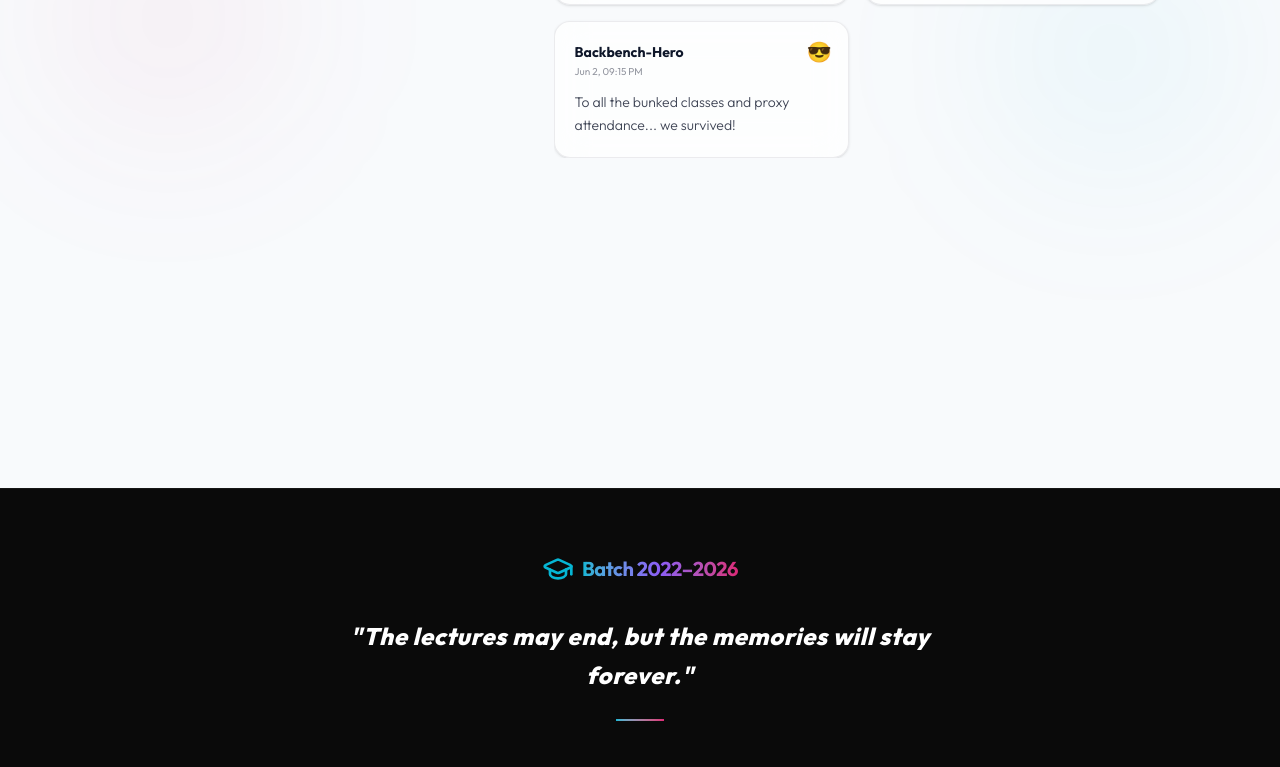
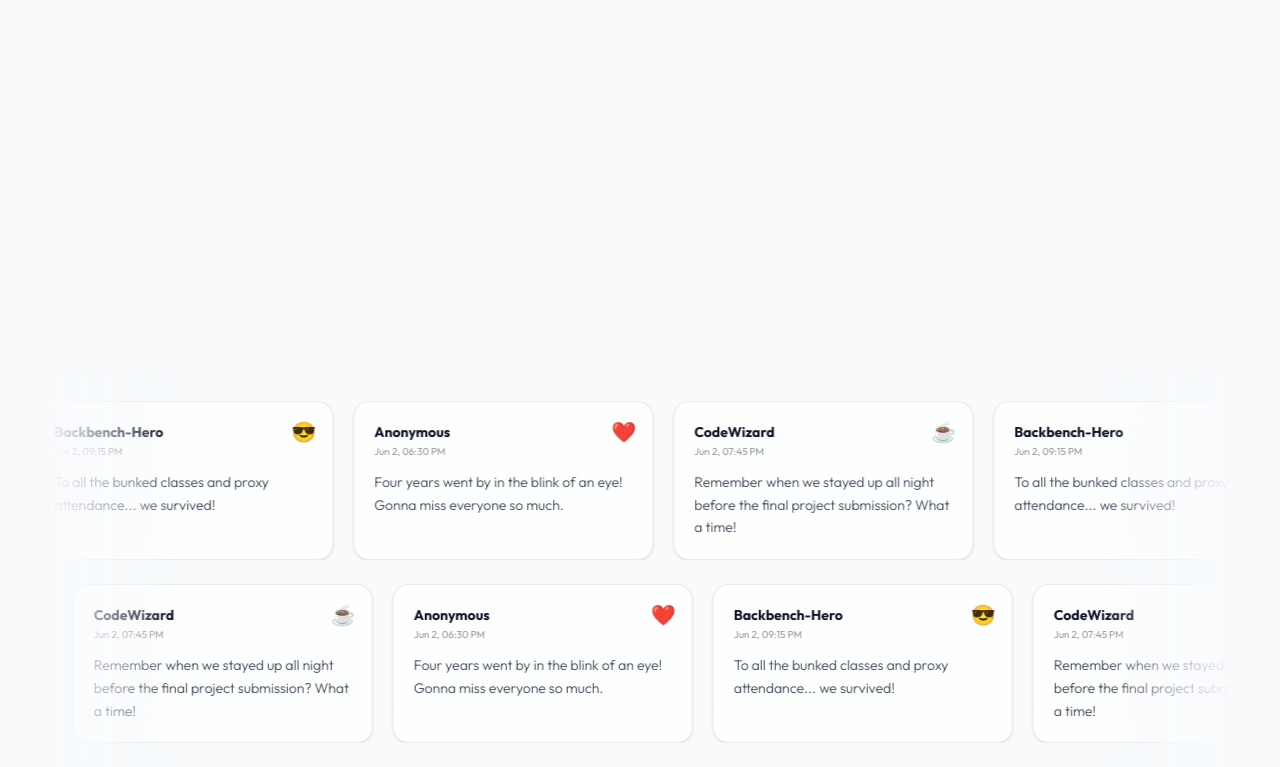
Before and after one commit to Saurabh-Shinde-Patil/farewell2026-2, a React (Vite) app in the folder frontend/: page / in a window 1280 px wide. Shown: the part 2453-3220 px from the top of the page. Built offline with nearby package versions, Linux system fonts and the light colour scheme.

Commit message:
convert guestbook messages into infinite horizontal marquee continuous slider

```diff
--- a/frontend/src/components/MessagesSection.jsx
+++ b/frontend/src/components/MessagesSection.jsx
@@ -7,8 +7,23 @@ import canvasConfetti from "canvas-confetti";
 const moodEmojis = ["❤️", "🎓", "🎉", "✨", "☕", "😎", "🚀", "🙌", "🥂"];
 
 /**
+ * Helper to duplicate items to guarantee the marquee strip is wide enough
+ * to loop seamlessly on all screen widths.
+ */
+const fillMarqueeList = (list) => {
+  if (!list || list.length === 0) return [];
+  let result = [...list];
+  while (result.length < 12) {
+    result = [...result, ...list];
+  }
+  // Double it so translate(-50%) aligns exactly
+  return [...result, ...result];
+};
+
+/**
  * MessagesSection / Guestbook.
- * Hooks into the comment service and fires canvas-confetti.
+ * Renders a centered message submission form and an infinite,
+ * continuous horizontal marquee slider of classmate farewell cards.
  */
 export default function MessagesSection() {
   const [comments, setComments] = useState([]);
@@ -66,11 +81,11 @@ export default function MessagesSection() {
   };
 
   return (
-    <section id="messages" className="relative py-28 bg-background overflow-hidden">
-      <div className="absolute top-1/3 left-10 w-[20vw] h-[20vw] bg-neon-pink/5 rounded-full blur-[80px] pointer-events-none animate-float" />
-      <div className="absolute bottom-1/3 right-10 w-[20vw] h-[20vw] bg-neon-cyan/5 rounded-full blur-[80px] pointer-events-none animate-float-slow" />
+    <section id="messages" className="relative py-28 bg-background overflow-hidden border-t border-card-border/50">
+      <div className="absolute top-1/4 left-1/4 w-[40vw] h-[40vw] bg-neon-purple/5 rounded-full blur-[120px] pointer-events-none -z-10 animate-float" />
+      <div className="absolute bottom-1/4 right-1/4 w-[30vw] h-[30vw] bg-neon-cyan/5 rounded-full blur-[100px] pointer-events-none -z-10 animate-float-slow" />
 
-      <div className="max-w-6xl mx-auto px-6 md:px-12 relative z-10">
+      <div className="max-w-7xl mx-auto px-6 md:px-12 relative z-10">
 
         {/* Section Title */}
         <div className="text-center mb-16">
@@ -94,15 +109,14 @@ export default function MessagesSection() {
           </motion.h2>
         </div>
 
-        <div className="grid grid-cols-1 lg:grid-cols-5 gap-12 items-start">
-
         {/* Post Message Form Card */}
+        <div className="max-w-xl mx-auto mb-16">
           <motion.div
-            initial={{ opacity: 0, x: -30 }}
-            whileInView={{ opacity: 1, x: 0 }}
+            initial={{ opacity: 0, y: 30 }}
+            whileInView={{ opacity: 1, y: 0 }}
             viewport={{ once: true }}
             transition={{ duration: 0.6 }}
-            className="glass rounded-3xl p-6 md:p-8 border border-card-border shadow-xl lg:col-span-2 relative overflow-hidden"
+            className="glass rounded-3xl p-6 md:p-8 border border-card-border shadow-xl relative overflow-hidden"
           >
             <div className="absolute top-0 left-0 right-0 h-[2px] bg-gradient-to-r from-neon-purple via-neon-pink to-neon-cyan" />
 
@@ -133,7 +147,7 @@ export default function MessagesSection() {
                 <textarea
                   id="messageText"
                   required
-                  rows="4"
+                  rows="3"
                   placeholder="Share a memory, joke, or say goodbye..."
                   value={text}
                   onChange={(e) => setText(e.target.value)}
@@ -177,30 +191,33 @@ export default function MessagesSection() {
               </button>
             </form>
           </motion.div>
+        </div>
 
-          {/* Comments Feed */}
-          <div className="lg:col-span-3 space-y-6 max-h-[600px] overflow-y-auto pr-2 scrollbar-thin scrollbar-thumb-card-border">
+        {/* Full-Width Continuous Marquee Comments Feed */}
+        <div className="w-full overflow-hidden relative py-6">
+          {/* Gradient fade borders */}
+          <div className="absolute inset-y-0 left-0 w-16 md:w-32 bg-gradient-to-r from-background to-transparent z-20 pointer-events-none" />
+          <div className="absolute inset-y-0 right-0 w-16 md:w-32 bg-gradient-to-l from-background to-transparent z-20 pointer-events-none" />
+
           {loading ? (
-              <div className="flex flex-col items-center justify-center py-20 gap-3">
+            <div className="flex flex-col items-center justify-center py-12 gap-3">
               <Loader2 className="w-8 h-8 animate-spin text-neon-purple" />
               <span className="text-xs text-foreground/50">Loading notes...</span>
             </div>
           ) : comments.length === 0 ? (
-              <div className="text-center py-20 border border-dashed border-card-border rounded-3xl bg-neutral-50/20 dark:bg-neutral-950/10">
+            <div className="text-center py-12 border border-dashed border-card-border rounded-3xl bg-neutral-50/20 dark:bg-neutral-950/10 max-w-lg mx-auto">
               <MessageSquare className="w-8 h-8 mx-auto text-foreground/30 mb-3" />
               <p className="text-sm text-foreground/50">No notes written yet. Be the first to leave one!</p>
             </div>
           ) : (
-              <div className="grid grid-cols-1 md:grid-cols-2 gap-4">
-                <AnimatePresence initial={false}>
-                  {comments.map((comment) => (
-                    <motion.div
-                      key={comment.id}
-                      initial={{ opacity: 0, scale: 0.9, y: 15 }}
-                      animate={{ opacity: 1, scale: 1, y: 0 }}
-                      exit={{ opacity: 0, scale: 0.9, y: -15 }}
-                      transition={{ duration: 0.4 }}
-                      className="glass border border-card-border p-5 rounded-2xl flex flex-col justify-between shadow-sm hover:shadow-md transition-shadow relative group"
+            <div className="flex flex-col gap-6">
+              {/* Row 1: Scrolling Left */}
+              <div className="overflow-hidden flex w-full">
+                <div className="animate-marquee flex gap-5">
+                  {fillMarqueeList(comments).map((comment, idx) => (
+                    <div
+                      key={`${comment.id}-row1-${idx}`}
+                      className="glass border border-card-border p-5 rounded-2xl w-[260px] sm:w-[300px] shrink-0 flex flex-col justify-between shadow-sm hover:shadow-lg hover:border-neon-purple/45 hover:scale-[1.01] transition-all duration-300 relative select-none"
                     >
                       <span className="absolute top-4 right-4 text-xl select-none" role="img" aria-label="mood">
                         {comment.emoji}
@@ -208,7 +225,7 @@ export default function MessagesSection() {
 
                       <div>
                         <div className="flex flex-col mb-3">
-                          <span className="font-sans font-bold text-sm text-foreground pr-8 break-all">
+                          <span className="font-sans font-bold text-sm text-foreground pr-8 truncate">
                             {comment.author}
                           </span>
                           <span className="text-[10px] text-foreground/45 mt-0.5">
@@ -221,19 +238,57 @@ export default function MessagesSection() {
                           </span>
                         </div>
 
-                        <p className="text-xs sm:text-sm text-foreground/80 leading-relaxed font-light whitespace-pre-wrap break-words">
+                        <p className="text-xs sm:text-sm text-foreground/80 leading-relaxed font-light line-clamp-4 whitespace-pre-wrap break-words">
                           {comment.text}
                         </p>
                       </div>
-                    </motion.div>
+                    </div>
                   ))}
-                </AnimatePresence>
+                </div>
+              </div>
+
+              {/* Row 2: Scrolling Right (Reverse) */}
+              {comments.length > 2 && (
+                <div className="overflow-hidden flex w-full">
+                  <div className="animate-marquee-reverse flex gap-5">
+                    {fillMarqueeList([...comments].reverse()).map((comment, idx) => (
+                      <div
+                        key={`${comment.id}-row2-${idx}`}
+                        className="glass border border-card-border p-5 rounded-2xl w-[260px] sm:w-[300px] shrink-0 flex flex-col justify-between shadow-sm hover:shadow-lg hover:border-neon-pink/45 hover:scale-[1.01] transition-all duration-300 relative select-none"
+                      >
+                        <span className="absolute top-4 right-4 text-xl select-none" role="img" aria-label="mood">
+                          {comment.emoji}
+                        </span>
+
+                        <div>
+                          <div className="flex flex-col mb-3">
+                            <span className="font-sans font-bold text-sm text-foreground pr-8 truncate">
+                              {comment.author}
+                            </span>
+                            <span className="text-[10px] text-foreground/45 mt-0.5">
+                              {new Date(comment.createdAt).toLocaleDateString(undefined, {
+                                month: "short",
+                                day: "numeric",
+                                hour: "2-digit",
+                                minute: "2-digit",
+                              })}
+                            </span>
+                          </div>
+
+                          <p className="text-xs sm:text-sm text-foreground/80 leading-relaxed font-light line-clamp-4 whitespace-pre-wrap break-words">
+                            {comment.text}
+                          </p>
+                        </div>
+                      </div>
+                    ))}
+                  </div>
+                </div>
+              )}
             </div>
           )}
         </div>
 
       </div>
-      </div>
     </section>
   );
 }
--- a/frontend/src/index.css
+++ b/frontend/src/index.css
@@ -165,3 +165,30 @@ body {
     linear-gradient(rgba(0, 240, 255, 0.03) 1px, transparent 1px),
     linear-gradient(90deg, rgba(0, 240, 255, 0.03) 1px, transparent 1px);
 }
+
+/* Infinite Marquee Slider for Guestbook Comments */
+@keyframes marquee {
+  0% {
+    transform: translateX(0);
+  }
+  100% {
+    transform: translateX(-50%);
+  }
+}
+
+.animate-marquee {
+  display: flex;
+  width: max-content;
+  animation: marquee 35s linear infinite;
+}
+
+.animate-marquee-reverse {
+  display: flex;
+  width: max-content;
+  animation: marquee 35s linear infinite reverse;
+}
+
+.animate-marquee:hover,
+.animate-marquee-reverse:hover {
+  animation-play-state: paused;
+}
```
Lines whose indentation alone changed are shown as unchanged.
